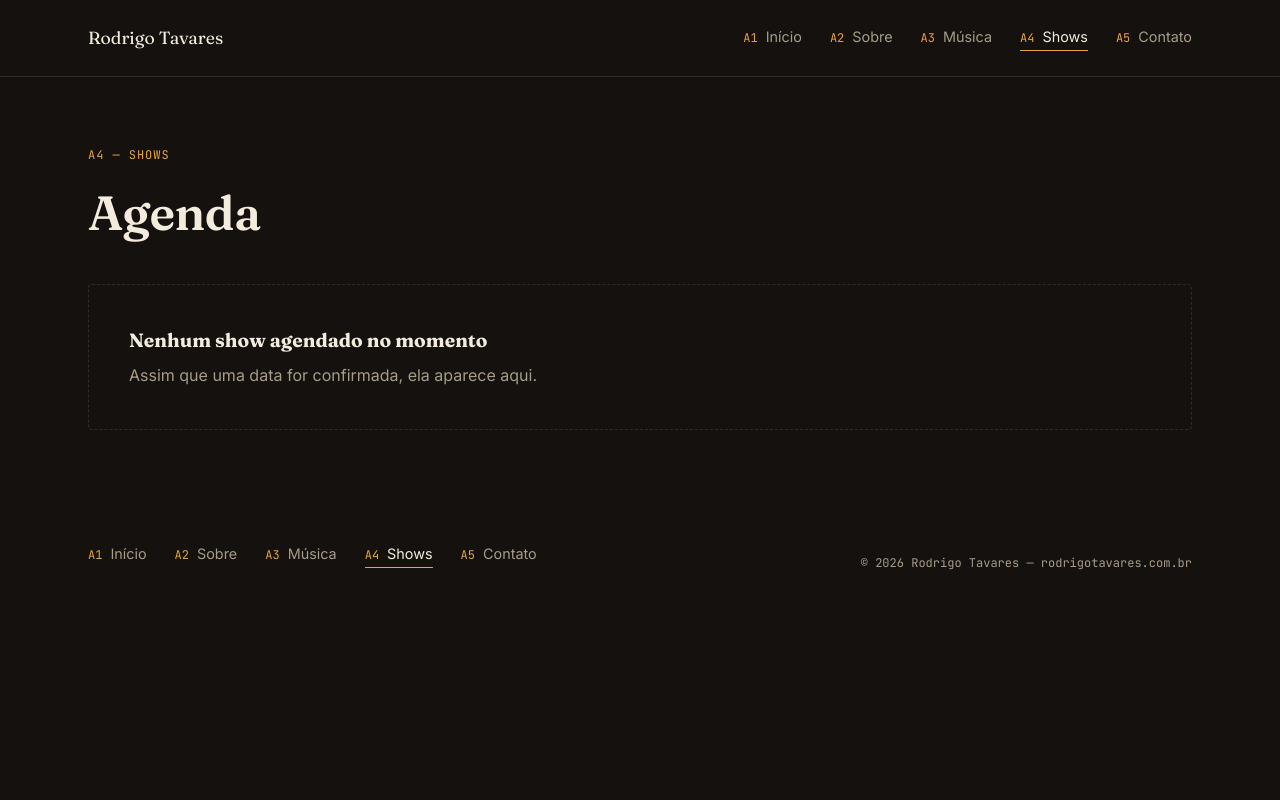
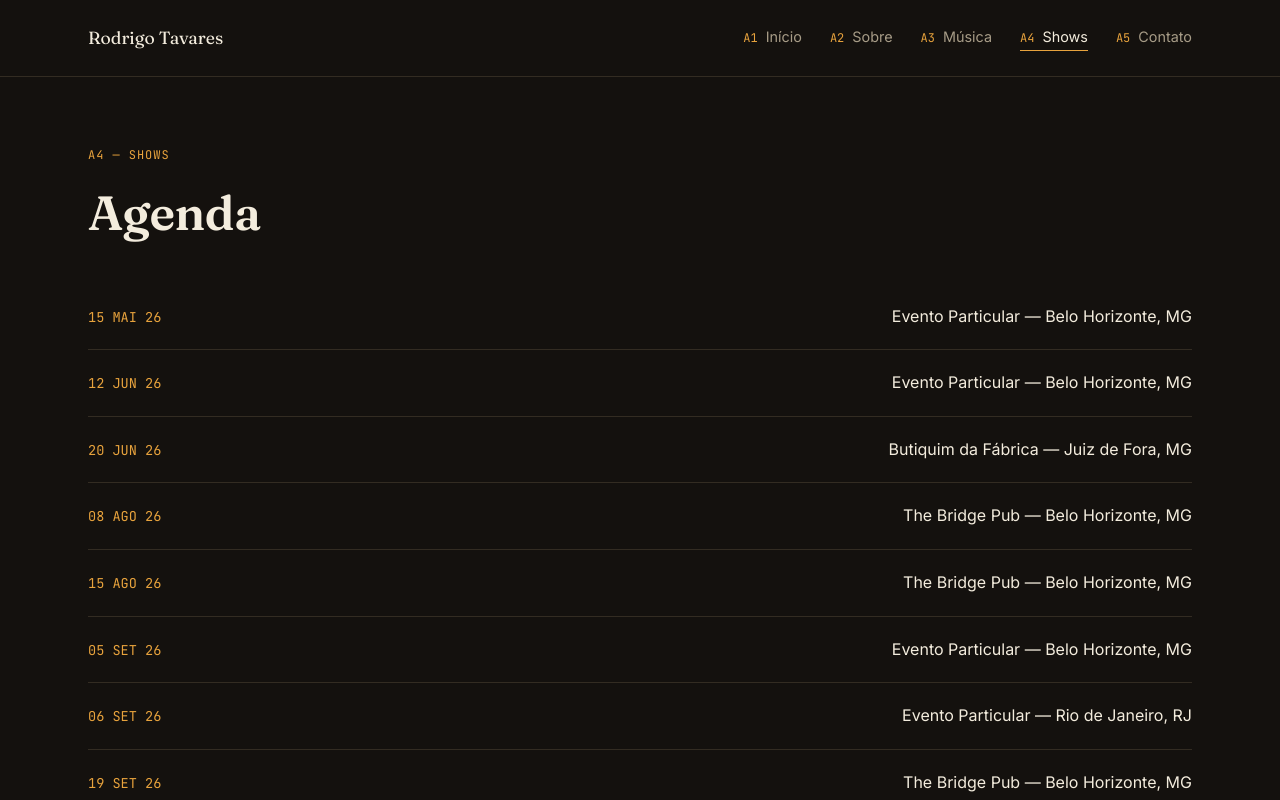
Before and after one commit to rodrigotavares79/rodrigotavares-site, a Next.js app: page /shows in a window 1280 px wide. Shown: the top 800 px of the page. Built offline with nearby package versions, Linux system fonts and the light colour scheme.

Commit message:
Update page.tsx
Atualização da agenda de shows.

```diff
--- a/app/shows/page.tsx
+++ b/app/shows/page.tsx
@@ -2,7 +2,19 @@ import Footer from "@/components/Footer";
 
 // [placeholder] Substitua por shows reais quando houver algum agendado.
 // Deixe a lista vazia (SHOWS = []) para mostrar o estado vazio abaixo.
-const SHOWS: { data: string; local: string; cidade: string }[] = [];
+const SHOWS: { data: string; local: string; cidade: string }[] = [
+  { data: "15 MAI 26", local: "Evento Particular", cidade: "Belo Horizonte, MG" },
+  { data: "12 JUN 26", local: "Evento Particular", cidade: "Belo Horizonte, MG" },
+  { data: "20 JUN 26", local: "Butiquim da Fábrica", cidade: "Juiz de Fora, MG" },
+  { data: "08 AGO 26", local: "The Bridge Pub", cidade: "Belo Horizonte, MG" },
+  { data: "15 AGO 26", local: "The Bridge Pub", cidade: "Belo Horizonte, MG" },
+  { data: "05 SET 26", local: "Evento Particular", cidade: "Belo Horizonte, MG" },
+  { data: "06 SET 26", local: "Evento Particular", cidade: "Rio de Janeiro, RJ" },
+  { data: "19 SET 26", local: "The Bridge Pub", cidade: "Belo Horizonte, MG" },
+  { data: "17 OUT 26", local: "The Bridge Pub", cidade: "Belo Horizonte, MG" },
+  { data: "07 NOV 26", local: "The Bridge Pub", cidade: "Belo Horizonte, MG" },
+  { data: "05 DEZ 26", local: "The Bridge Pub", cidade: "Belo Horizonte, MG" },
+];
 
 export default function Shows() {
   return (
```
